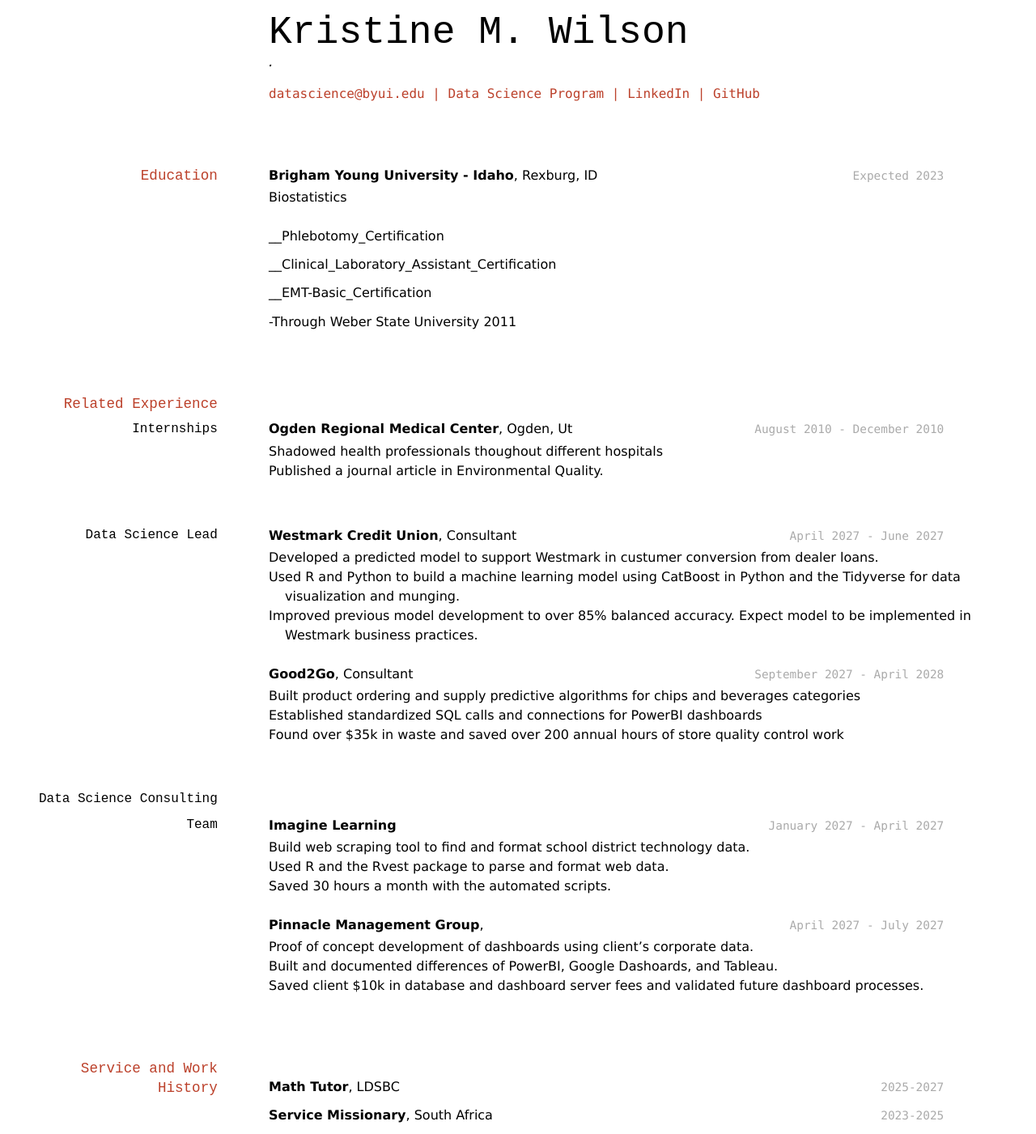
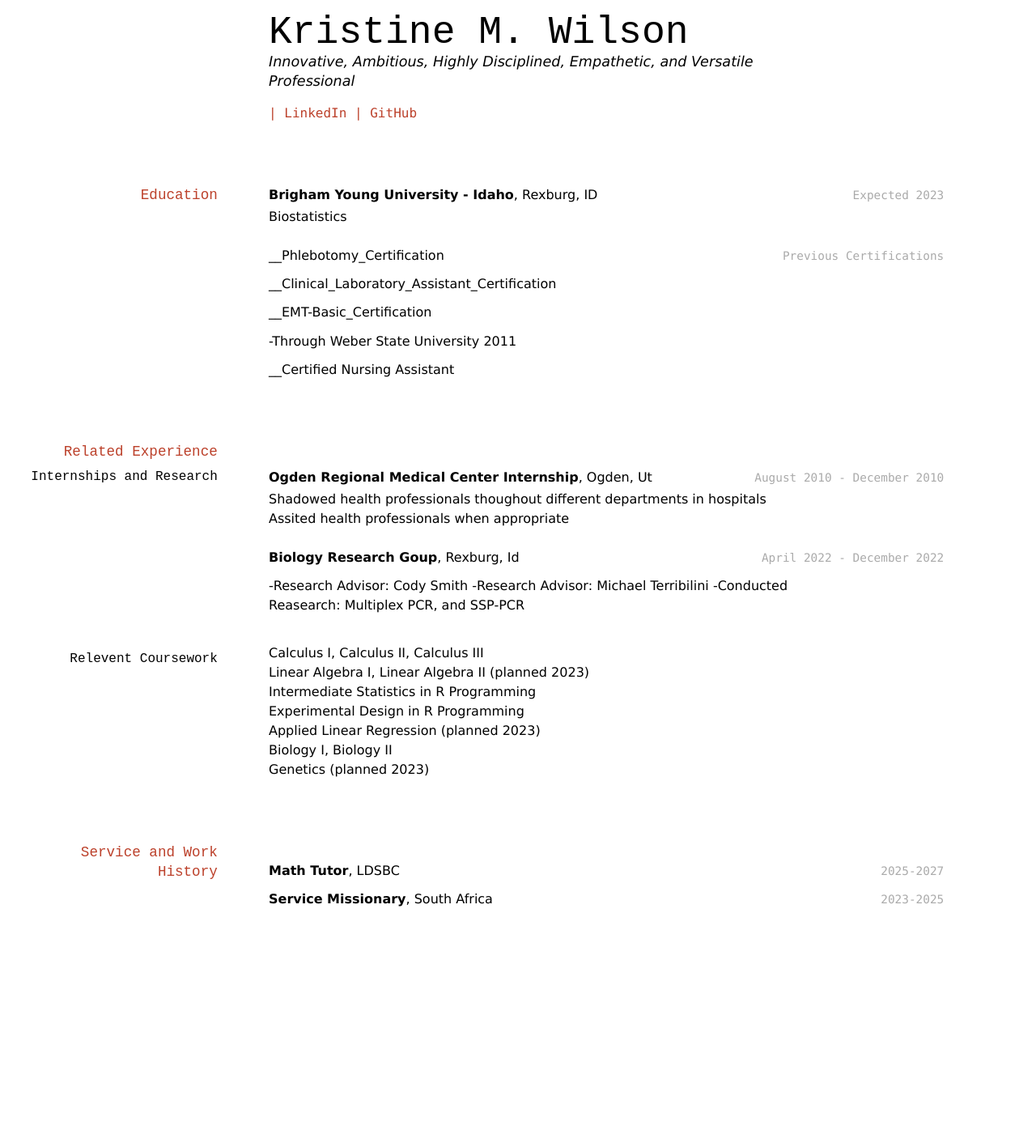
Before and after one commit to KristineWilson1/Kristine_Wilson_resumeFall22, a Jekyll site: the page built from docs/index.md, in a window 1280 px wide. Shown: the whole page at 81% size. Built offline with Jekyll 4.4.1, drawn with Linux system fonts in a browser that asks for light colours; after the commit the page ends 1134 px from its top, so only the background shows below that.

Commit message:
Update index.md

```diff
--- a/docs/index.md
+++ b/docs/index.md
@@ -3,11 +3,10 @@ layout: cv
 title: Kristine Wilson's Resume
 ---
 # Kristine M. Wilson
-.
+
+Innovative, Ambitious, Highly Disciplined, Empathetic, and Versatile Professional
 
 <div id="webaddress">
-<a href="datascience@byui.edu">datascience@byui.edu</a>
-| <a href="https://byuidatascience.github.io/development.html">Data Science Program</a>
 | <a href="https://www.linkedin.com/groups/13537407/">LinkedIn</a>
 | <a href="https://github.com/byuids-resumes">GitHub</a>
 </div>
@@ -21,6 +20,8 @@ __Brigham Young University - Idaho__, Rexburg, ID
 
 - Biostatistics
 
+`Previous Certifications`
+
 __Phlebotomy_Certification
 
 __Clinical_Laboratory_Assistant_Certification
@@ -29,48 +30,34 @@ __EMT-Basic_Certification
 
 -Through Weber State University 2011
 
+__Certified Nursing Assistant
+
 ## Related Experience
 
-### Internships
+### Internships and Research
 
 `August 2010 - December 2010`
-__Ogden Regional Medical Center__, Ogden, Ut
+__Ogden Regional Medical Center Internship__, Ogden, Ut
 
-- Shadowed health professionals thoughout different hospitals
--
-- Published a journal article in Environmental Quality.
+- Shadowed health professionals thoughout different departments in hospitals
+- Assited health professionals when appropriate
 
-### Data Science Lead
+`April 2022 - December 2022`
+__Biology Research Goup__, Rexburg, Id
 
-`April 2027 - June 2027`
-__Westmark Credit Union__, Consultant
+-Research Advisor: Cody Smith
+-Research Advisor: Michael Terribilini
+-Conducted Reasearch: Multiplex PCR, and SSP-PCR
 
-- Developed a predicted model to support Westmark in custumer conversion from dealer loans.
-- Used R and Python to build a machine learning model using CatBoost in Python and the Tidyverse for data visualization and munging.
-- Improved previous model development to over 85% balanced accuracy. Expect model to be implemented in Westmark business practices.
+### Relevent Coursework
 
-`September 2027 - April 2028`
-__Good2Go__, Consultant
-
-- Built product ordering and supply predictive algorithms for chips and beverages categories
-- Established standardized SQL calls and connections for PowerBI dashboards
-- Found over $35k in waste and saved over 200 annual hours of store quality control work
-
-### Data Science Consulting Team
-
-`January 2027 - April 2027`
-__Imagine Learning__
-
-- Build web scraping tool to find and format school district technology data.
-- Used R and the Rvest package to parse and format web data.
-- Saved 30 hours a month with the automated scripts.
-
-`April 2027 - July 2027`
-__Pinnacle Management Group__,
-
-- Proof of concept development of dashboards using client's corporate data.
-- Built and documented differences of PowerBI, Google Dashoards, and Tableau.
-- Saved client $10k in database and dashboard server fees and validated future dashboard processes.
+- Calculus I, Calculus II, Calculus III
+- Linear Algebra I, Linear Algebra II (planned 2023)
+- Intermediate Statistics in R Programming
+- Experimental Design in R Programming
+- Applied Linear Regression (planned 2023)
+- Biology I, Biology II
+- Genetics (planned 2023)
 
 
 ## Service and Work History
@@ -86,4 +73,4 @@ __Service Missionary__, South Africa
 
 <!-- ### Footer
 
-Last updated: May 2013 -->
+Last updated: December 2022 -->
```
